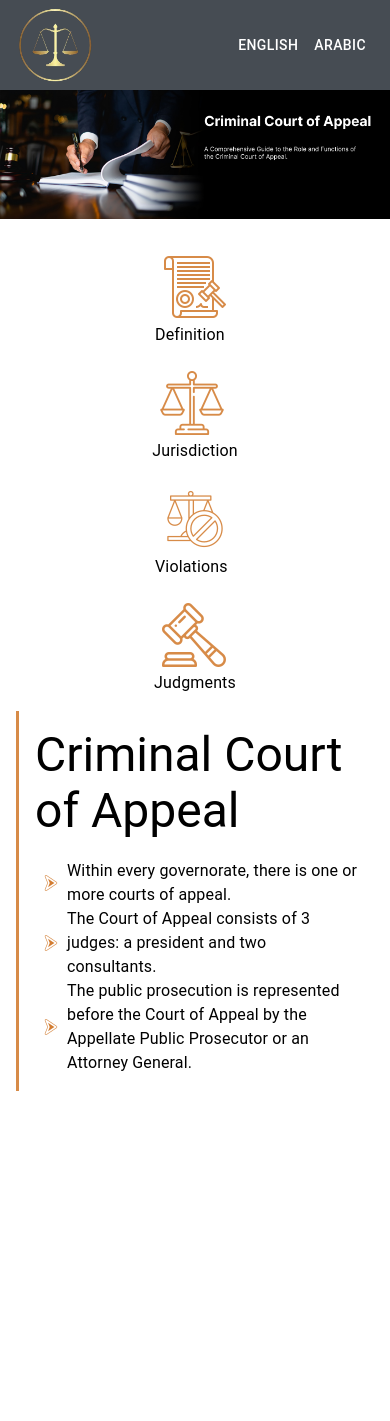
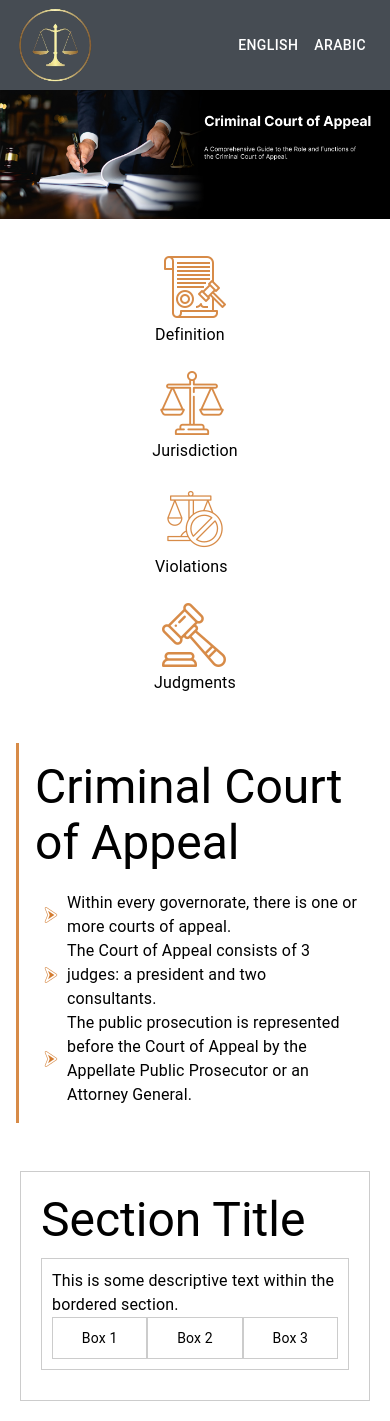
Before and after one commit to rimaabouchacra/web-assessment, a React (Create React App) app in the folder frontend/: page / in a window 390 px wide. Before the commit the page ends 1107 px from the top, so only its background shows below. Built offline with nearby package versions, Linux system fonts and the light colour scheme.

Commit message:
added jurisdiction responsive

```diff
--- a/frontend/src/components/definition/index.css
+++ b/frontend/src/components/definition/index.css
@@ -2,7 +2,7 @@
     margin: 1rem;
     padding: 1rem;
     border-left: 3px solid #D78B48;
-
+    margin-bottom: 3rem;
 }
 
 
--- a/frontend/src/components/header/index.css
+++ b/frontend/src/components/header/index.css
@@ -1,9 +1,10 @@
 .headerr {
     overflow-x: hidden;
+}
+
+.header-section{
     margin-bottom: 2rem;
 }
-
-
 
 @media only screen and (max-width: 768px) {
     .headerr {
--- a/frontend/src/components/header/index.js
+++ b/frontend/src/components/header/index.js
@@ -4,7 +4,7 @@ import './index.css'
 const Header = () => {
 return(
 
-    <div>
+    <div className='header-section'>
         <img className='headerr' src={header} alt="header" />
     </div>
 )
--- /dev/null
+++ b/frontend/src/components/jurisdiction/index.css
@@ -0,0 +1,23 @@
+.your-section {
+    margin: 20px;
+    padding: 20px;
+    border: 1px solid #ccc;
+}
+
+.bordered-section {
+    border: 1px solid #ccc;
+    padding: 10px;
+    margin: 10px 0;
+}
+
+.box-container {
+    display: flex;
+    justify-content: space-between;
+}
+
+.box {
+    width: 30%;
+    border: 1px solid #ccc;
+    padding: 10px;
+    text-align: center;
+}
--- /dev/null
+++ b/frontend/src/components/jurisdiction/index.js
@@ -0,0 +1,32 @@
+import React from 'react';
+import Typography from '@mui/material/Typography';
+import Box from '@mui/material/Box';
+import './index.css'; // Import your CSS file
+
+const Jurisdiction = () => {
+  return (
+    <div className="your-section">
+      <Typography variant="h3">Section Title</Typography>
+
+      <div className="bordered-section">
+        <Typography variant="body1">
+          This is some descriptive text within the bordered section.
+        </Typography>
+
+        <div className="box-container">
+          <div className="box">
+            <Typography variant="body2">Box 1</Typography>
+          </div>
+          <div className="box">
+            <Typography variant="body2">Box 2</Typography>
+          </div>
+          <div className="box">
+            <Typography variant="body2">Box 3</Typography>
+          </div>
+        </div>
+      </div>
+    </div>
+  );
+};
+
+export default Jurisdiction;
--- a/frontend/src/components/menu/index.css
+++ b/frontend/src/components/menu/index.css
@@ -1,17 +1,9 @@
-.tab {
-    margin-right: 6rem;
-    /* Margin on the right side (adjust the value as needed) */
-}
-
-.tab:last-child {
-    margin: 0;
-    /* Remove margin from the last tab */
-}
 .menu-bar{
     display: flex;
     justify-content: center;
     align-items: center;
     gap: 5rem;
+    margin-bottom: 3rem;
 }
 
 
--- a/frontend/src/pages/main_ar/index.js
+++ b/frontend/src/pages/main_ar/index.js
@@ -1,5 +1,6 @@
 import Definition from "../../components/definition";
 import Header from "../../components/header";
+import Jurisdiction from "../../components/jurisdiction";
 import MenuBar from "../../components/menu";
 import Navbar from "../../components/nav"
 const Main=()=>{
@@ -10,6 +11,7 @@ const Main=()=>{
           <Header/>
           <MenuBar/>
           <Definition/>
+          <Jurisdiction/>
         </div>
     )
 }
```
